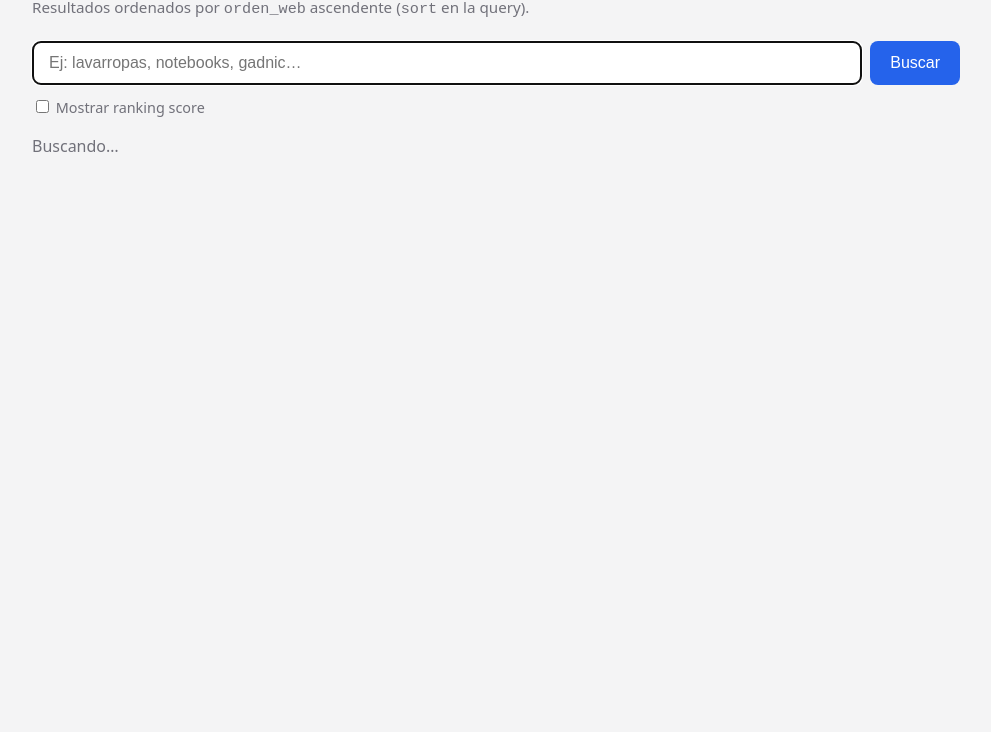
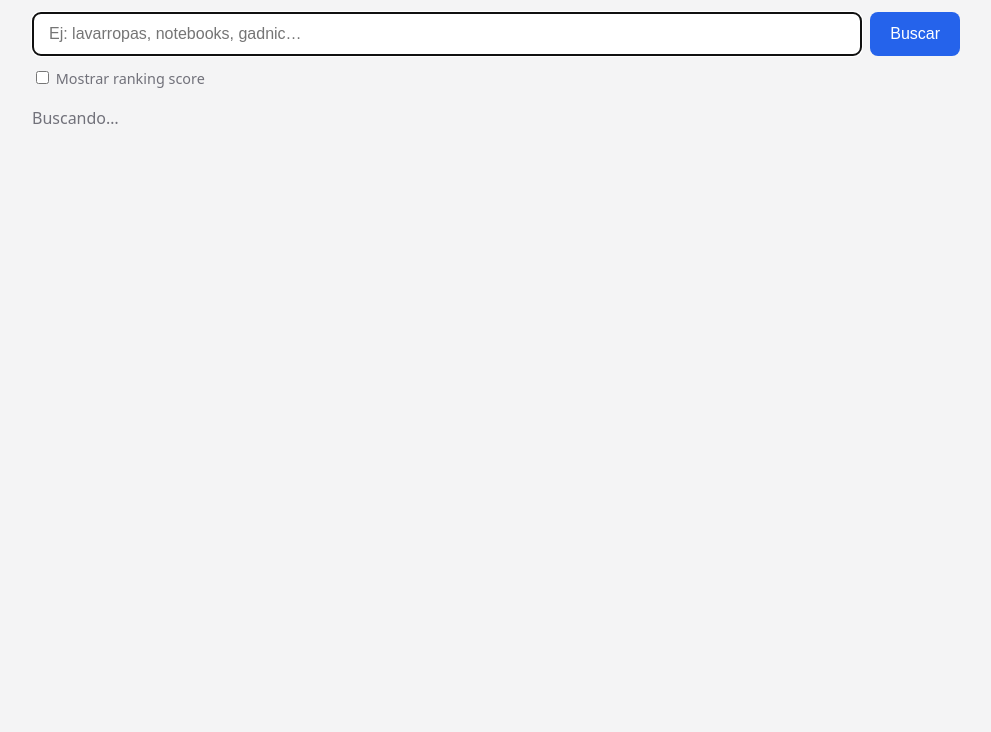
Before and after one commit to DaneriAlejandro/buscador-poc, a website: page public/index.html in a window 1280 px wide. Shown: the part 68-800 px from the top of the page, without its empty margins (144-1135 px from the left). Drawn offline with Linux system fonts and the light colour scheme; no server answers.

Commit message:
Remove subtitle from the header in index.html

```diff
--- a/public/index.html
+++ b/public/index.html
@@ -10,7 +10,6 @@
     <main class="page">
       <header class="header">
         <h1>Buscador Meilisearch</h1>
-        <p class="subtitle">Resultados ordenados por <code>orden_web</code> ascendente (<code>sort</code> en la query).</p>
       </header>
 
       <form id="search-form" class="search-bar" role="search">
```
